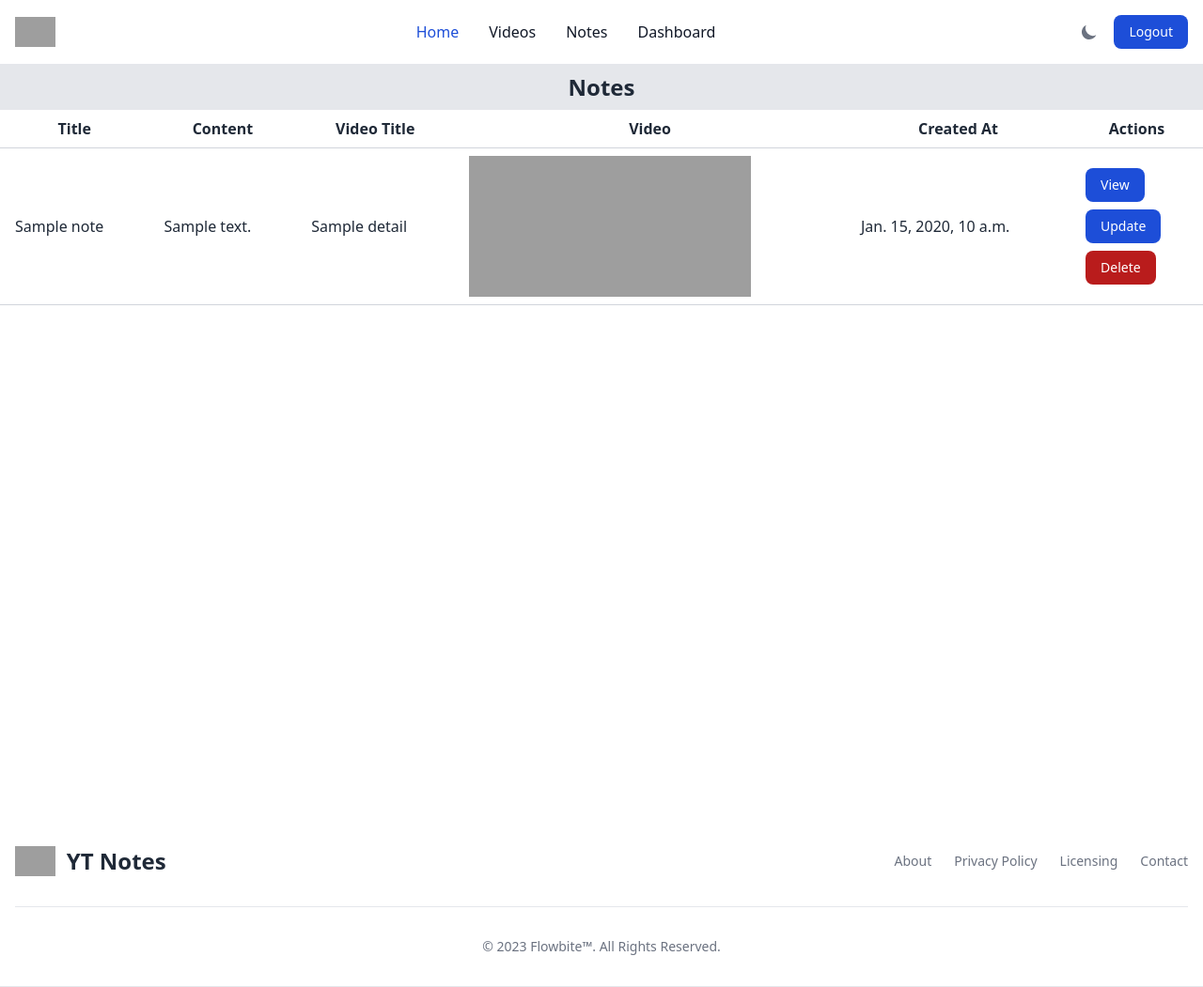
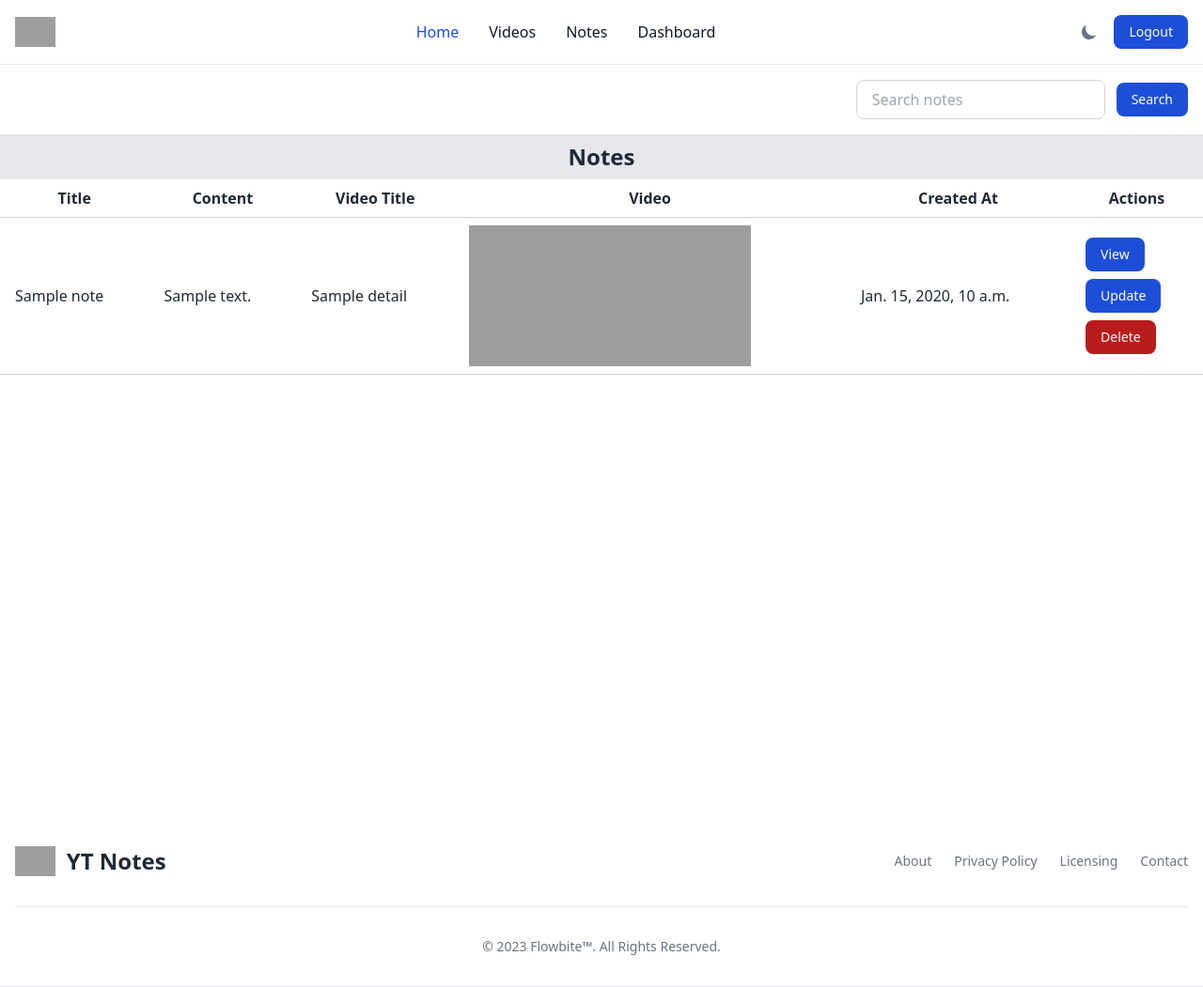
Before and after one commit to Soumen3/YouTubeNotes, a Django app: page /notes/ in a window 1280 px wide. Shown: the whole page at 94% size. Run offline with Django 5.2, Linux system fonts and the light colour scheme; a user stored in the database is signed in; tables that the repository leaves empty hold one stand-in row (values such as "Sample post"); a map, chart or similar area stays blank; some libraries are stand-ins or nearby versions; grey boxes are pictures that could not be loaded.

Commit message:
search-notes

```diff
--- a/Note/templates/Note/notes.html
+++ b/Note/templates/Note/notes.html
@@ -3,6 +3,12 @@
 
 {% block body %}
     <div class="notes-main bg-white dark:bg-gray-700 text-gray-800 dark:text-white min-h-screen">
+		<div class="search-notes">
+			<form action="" method="get" class="flex justify-end items-center p-4">{% csrf_token %}
+				<input type="text" name="search" class="mr-3 border border-gray-300 dark:border-gray-600 rounded-lg px-4 py-2 focus:outline-none focus:ring-4 focus:ring-blue-300 dark:bg-gray-800 text-gray-800 dark:text-white" placeholder="Search notes">
+				<button type="submit" class="text-white bg-blue-700 hover:bg-blue-800 focus:ring-4 focus:outline-none focus:ring-blue-300 font-medium rounded-lg text-sm px-4 py-2 dark:bg-blue-600 dark:hover:bg-blue-700 dark:focus:ring-blue-800">Search</button>
+			</form>
+		</div>
         <div class="notes-header bg-gray-200 dark:bg-gray-800">
             <h1 class="text-center text-2xl font-bold py-2">Notes</h1>
         </div>
@@ -23,8 +29,8 @@
                         {% for note in notes %}
                             <tr>
                                 <td class="py-2 px-4 border-b border-gray-300 dark:border-gray-600">{{ note.title }}</td>
-                                <td class="py-2 px-4 border-b border-gray-300 dark:border-gray-600">{{ note.content }}</td>
-								<td class="py-2 px-4 border-b border-gray-300 dark:border-gray-600">{{ note.video.video_title }}</td>
+                                <td class="py-2 px-4 border-b border-gray-300 dark:border-gray-600">{{ note.content | truncatechars:20}}</td>
+								<td class="py-2 px-4 border-b border-gray-300 dark:border-gray-600">{{ note.video.video_title | truncatechars:20 }}</td>
 								<td class="py-2 px-4 border-b border-gray-300 dark:border-gray-600">
 									<iframe id="ytplayer" type="text/html"
 										width="auto" height="auto"
--- a/Note/views.py
+++ b/Note/views.py
@@ -118,6 +118,17 @@ def playVideo(request, video_id):
 def notes(request):
 
 	context = {}
+	query = request.GET.get('search')
+	if query:
+		note_title = Note.objects.filter(title__icontains=query, owner=request.user)
+		note_content = Note.objects.filter(content__icontains=query, owner=request.user)
+		video_title = Note.objects.filter(video__video_title__icontains=query, owner=request.user)
+		notes = note_title.union(note_content, video_title)
+		context['notes'] = notes
+		context['search'] = query
+		return render(request, 'Note/notes.html', context)
+
+
 	notes = Note.objects.filter(owner=request.user)
 	context['notes'] = notes
 	return render(request, 'Note/notes.html', context)
```
